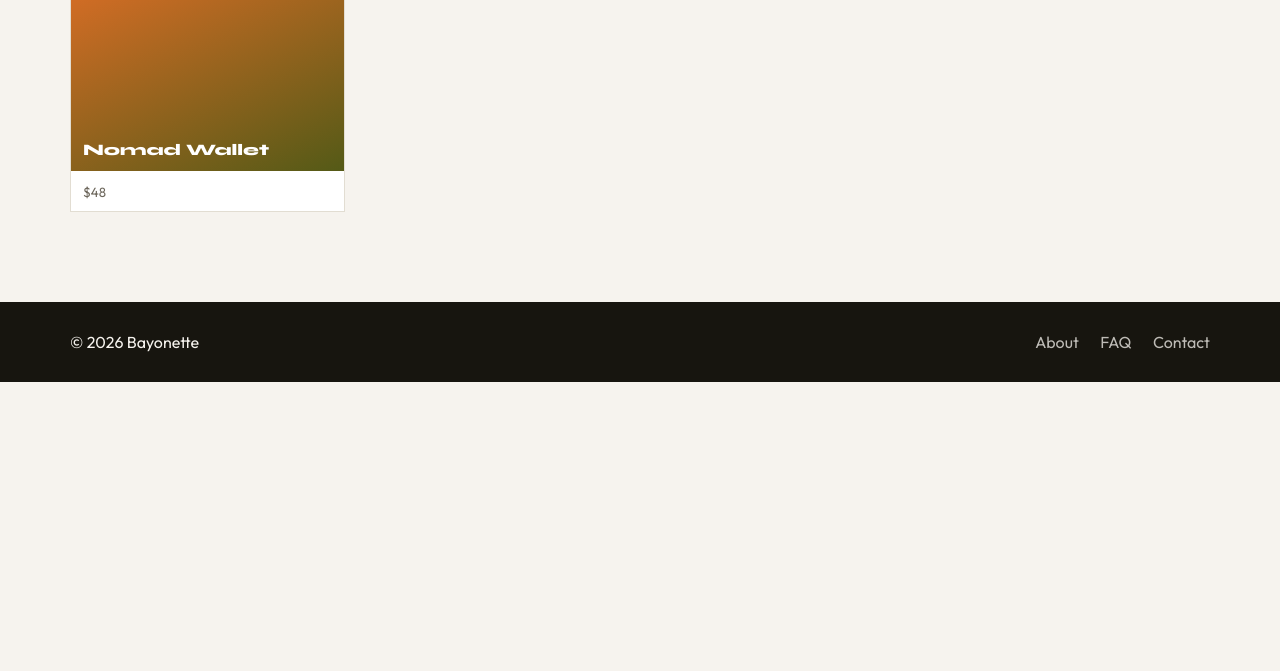
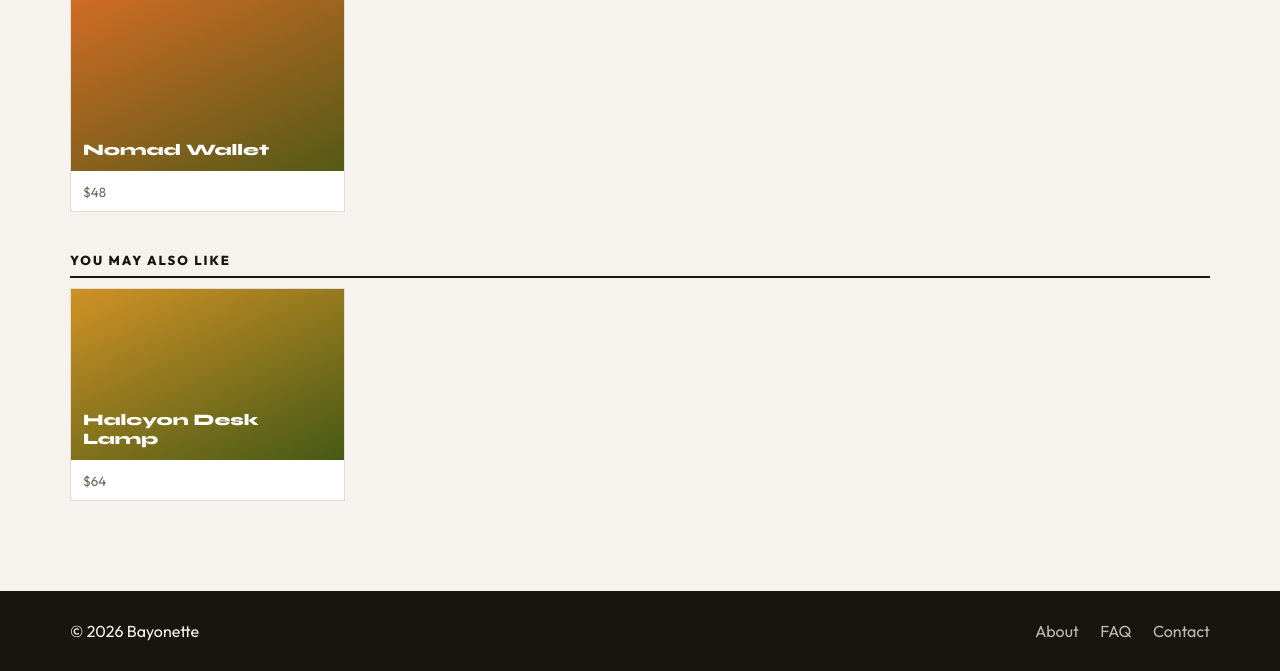
Before and after one commit to PainQisGod/bayonette, a Flask app: page /product/1 in a window 1280 px wide. Shown: the part 785-1456 px from the top of the page. Before the commit the page ends 1167 px from the top, so only its background shows below. Run offline with Flask 3, Linux system fonts and the light colour scheme; data comes from the database, SQL or seed files in the repository; tables that the repository leaves empty hold one stand-in row (values such as "Sample post").

Commit message:
Add coupon codes, related and recently viewed products, pagination, and order cancel

```diff
--- a/static/css/shop.css
+++ b/static/css/shop.css
@@ -31,3 +31,5 @@
 .wish { background: none; border: none; font-size: 22px; line-height: 1; cursor: pointer; color: var(--muted); padding: 0 2px; }
 .wish:hover, .wish.on { color: var(--accent); }
 .wish-actions { display: flex; gap: 8px; flex-wrap: wrap; }
+
+.pager { display: flex; gap: 14px; align-items: center; justify-content: center; margin-top: 24px; }
--- a/templates/admin.html
+++ b/templates/admin.html
@@ -1,7 +1,7 @@
 {% extends "base.html" %}
 {% block content %}
 <section>
-  <h2>Admin <span><a href="/admin/dashboard">Dashboard</a> <a href="/admin/orders">Orders</a> <a href="/admin/messages">Messages</a> <a class="btn" href="/admin/new">+ New product</a></span></h2>
+  <h2>Admin <span><a href="/admin/dashboard">Dashboard</a> <a href="/admin/orders">Orders</a> <a href="/admin/coupons">Coupons</a> <a href="/admin/messages">Messages</a> <a class="btn" href="/admin/new">+ New product</a></span></h2>
   {% for p in products %}
   <div class="row">
     <span><b>{{ p.name }}</b> <small>{{ p.brand }} · {{ p.category }} · ${{ p.price }} · {{ p.stock }} in stock</small></span>
--- a/templates/checkout.html
+++ b/templates/checkout.html
@@ -19,7 +19,7 @@
       </label>
       {% endfor %}
 
-      <button class="btn">Place order - ${{ total }}</button>
+      <button class="btn">Place order - ${{ total - discount }}</button>
     </form>
 
     <div class="box summary">
@@ -30,7 +30,8 @@
         <span>${{ item.product.price * item.quantity }}</span>
       </div>
       {% endfor %}
-      <div class="total">Total: ${{ total }}</div>
+      {% if code %}<div class="row"><span>Coupon {{ code }}</span><span>-${{ discount }}</span></div>{% endif %}
+      <div class="total">Total: ${{ total - discount }}</div>
     </div>
   </div>
 </section>
--- a/templates/confirmation.html
+++ b/templates/confirmation.html
@@ -13,6 +13,7 @@
       <span>{% if i.price %}${{ i.price * i.quantity }}{% endif %}</span>
     </div>
     {% endfor %}
+    {% if order.discount %}<div class="row"><span>Coupon {{ order.coupon }}</span><span>-${{ order.discount }}</span></div>{% endif %}
     <div class="total">Total: ${{ order.total }}</div>
   </div>
 
@@ -25,6 +26,9 @@
   </div>
   {% endif %}
 
+  {% if order.status == "pending" %}
+  <form method="post" action="/order/{{ order.id }}/cancel" data-confirm="Cancel this order?"><button class="btn outline">Cancel order</button></form><br>
+  {% endif %}
   <a class="btn" href="/">Keep shopping</a>
 </div>
 {% endblock %}
--- a/templates/orders.html
+++ b/templates/orders.html
@@ -6,7 +6,10 @@
   <div class="box">
     <a href="/order/{{ o.order.id }}"><b>Order #{{ o.order.id }}</b></a> <small>{{ o.order.created }}</small> <span class="label">{{ o.order.status }}</span>
     {% for i in o["items"] %}<div>{{ i.quantity }} x {{ i.name }}</div>{% endfor %}
-    <b>Total: ${{ o.order.total }}</b>
+    <b>Total: ${{ o.order.total }}</b>{% if o.order.discount %} <small>(coupon {{ o.order.coupon }}: -${{ o.order.discount }})</small>{% endif %}
+    {% if o.order.status == "pending" %}
+    <form class="inline" method="post" action="/order/{{ o.order.id }}/cancel" data-confirm="Cancel this order?"><button class="btn outline" style="width:auto;height:auto">Cancel</button></form>
+    {% endif %}
   </div>
   {% else %}
   <p>No orders yet.</p>
--- a/templates/product.html
+++ b/templates/product.html
@@ -70,4 +70,32 @@
   </div>
 </section>
 {% endif %}
+{% if related %}
+<section>
+  <h2>You may also like</h2>
+  <div class="grid4">
+    {% for m in related %}
+    <div class="product">
+      <a href="/product/{{ m.id }}">
+        <div class="poster" style="background: linear-gradient(155deg, hsl({{ m.hue }},70%,48%), hsl({{ m.hue + 40 }},60%,22%))">{{ m.name }}</div>
+      </a>
+      <div class="info"><small>${{ m.price }}</small></div>
+    </div>
+    {% endfor %}
+  </div>
+</section>{% endif %}
+{% if recent %}
+<section>
+  <h2>Recently viewed</h2>
+  <div class="grid4">
+    {% for r in recent %}
+    <div class="product">
+      <a href="/product/{{ r.id }}">
+        <div class="poster" style="background: linear-gradient(155deg, hsl({{ r.hue }},70%,48%), hsl({{ r.hue + 40 }},60%,22%))">{{ r.name }}</div>
+      </a>
+      <div class="info"><small>${{ r.price }}</small></div>
+    </div>
+    {% endfor %}
+  </div>
+</section>{% endif %}
 {% endblock %}
```
Also changed, not shown: templates/admin_orders.html (+7 -0 lines), templates/cart.html (+12 -1 lines).
